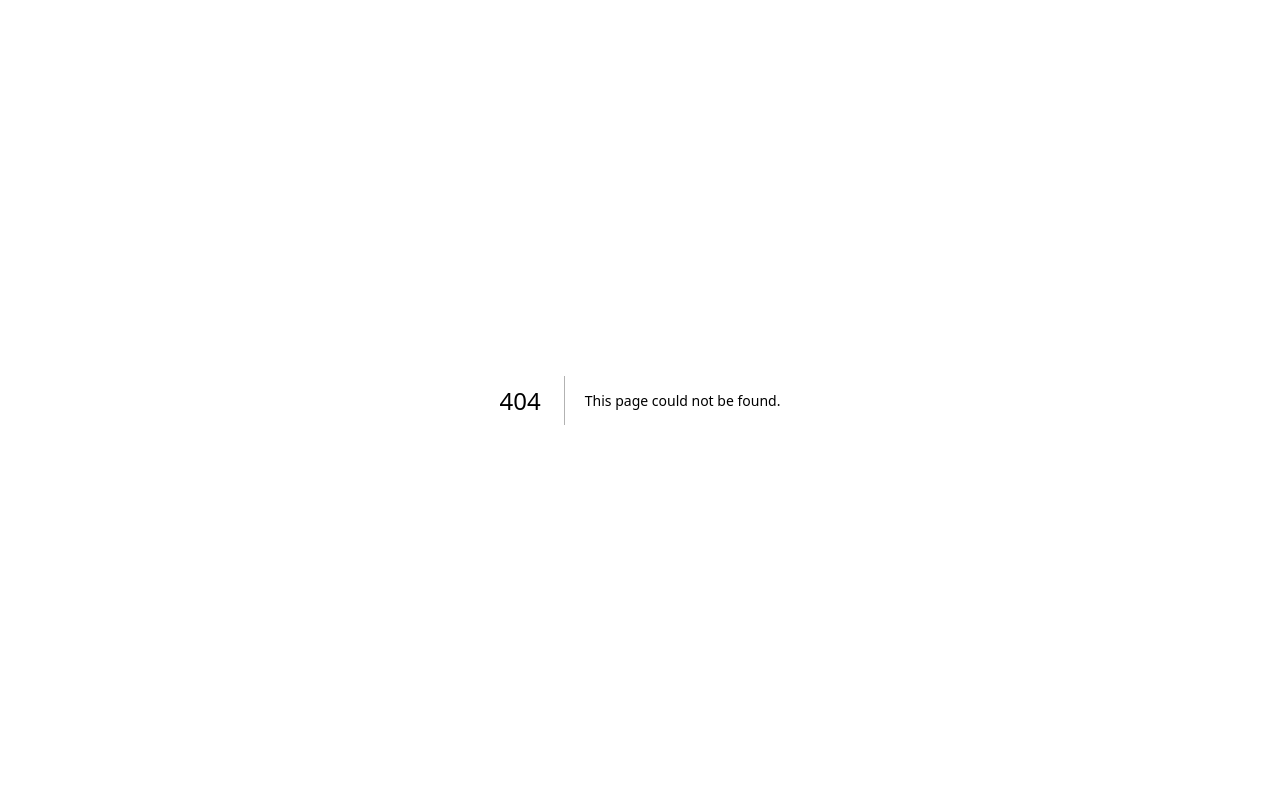
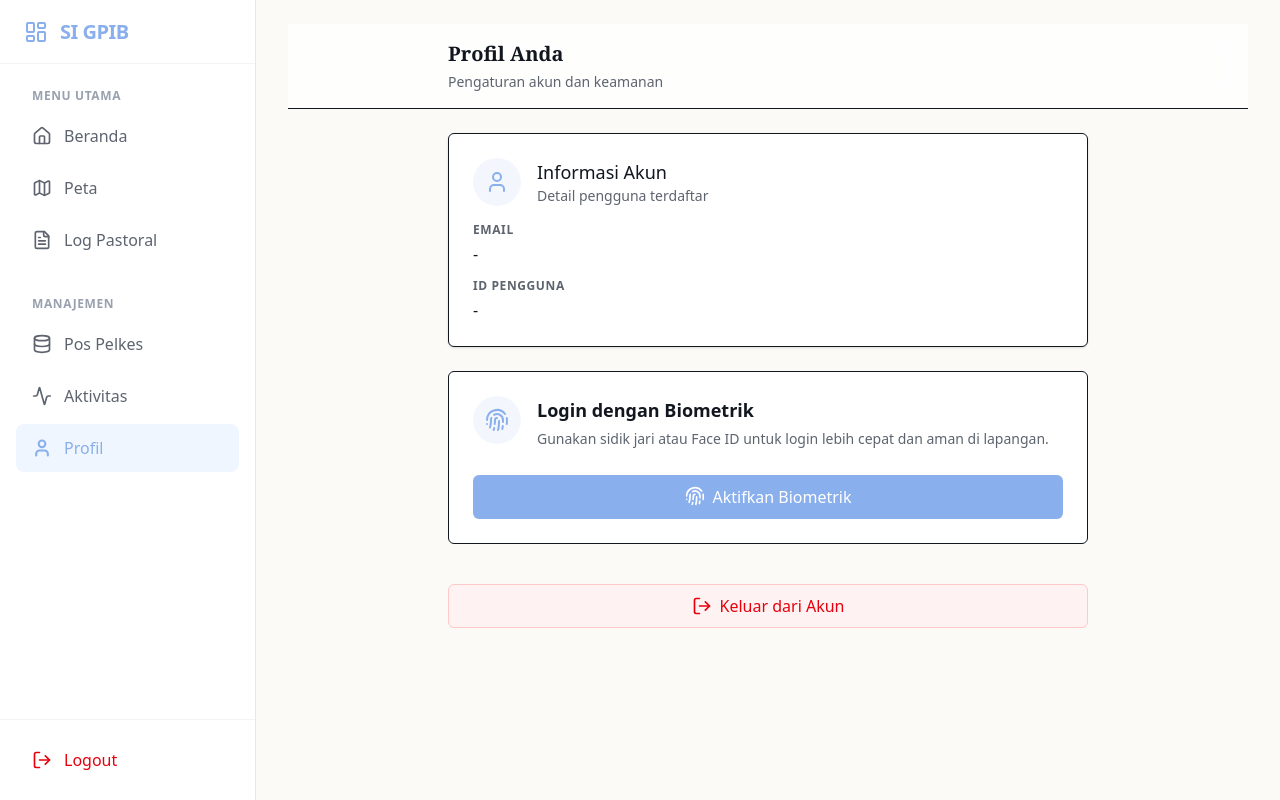
Before and after one commit to stolaputih-amanzero/si-gpib-v2, a Next.js app: page /dashboard/profil in a window 1280 px wide. Before the commit this address had no page. Built offline with nearby package versions, Linux system fonts and the light colour scheme; no server answers.

Commit message:
Add profile page and logout functionality

```diff
--- a/src/app/(auth)/login/actions.ts
+++ b/src/app/(auth)/login/actions.ts
@@ -26,3 +26,10 @@ export async function login(_prevState: any, formData: FormData) {
   revalidatePath('/', 'layout')
   redirect('/dashboard')
 }
+
+export async function logout() {
+  const supabase = await createClient()
+  await supabase.auth.signOut()
+  revalidatePath('/', 'layout')
+  redirect('/login')
+}
--- /dev/null
+++ b/src/app/(dashboard)/dashboard/profil/page.tsx
@@ -0,0 +1,89 @@
+'use client';
+
+import { useState, useEffect } from 'react';
+import { User, LogOut } from 'lucide-react';
+import { BiometricSetup } from '@/components/biometric/BiometricSetup';
+import { createClient } from '@/lib/supabase/client';
+import { logout } from '@/app/(auth)/login/actions';
+
+export default function ProfilPage() {
+  const [user, setUser] = useState<any>(null);
+  const [isLoading, setIsLoading] = useState(true);
+  const [isLoggingOut, setIsLoggingOut] = useState(false);
+
+  useEffect(() => {
+    const fetchUser = async () => {
+      const supabase = createClient();
+      const { data: { user } } = await supabase.auth.getUser();
+      setUser(user);
+      setIsLoading(false);
+    };
+    fetchUser();
+  }, []);
+
+  const handleLogout = async () => {
+    setIsLoggingOut(true);
+    await logout();
+    // Redirect is handled by the server action
+  };
+
+  return (
+    <div className="min-h-screen bg-surface-base pb-safe">
+      {/* Header */}
+      <div className="sticky top-0 z-40 bg-surface-elevated/80 backdrop-blur-md border-b border-border-subtle pt-safe">
+        <div className="max-w-2xl mx-auto px-4 py-4">
+          <h1 className="text-xl font-serif font-bold text-text-high">Profil Anda</h1>
+          <p className="text-sm text-text-muted mt-1">Pengaturan akun dan keamanan</p>
+        </div>
+      </div>
+
+      <div className="max-w-2xl mx-auto px-4 py-6 space-y-6">
+        {/* Account Info */}
+        <div className="bg-surface-elevated rounded-md p-6 shadow-sm border border-border-subtle">
+          <div className="flex items-center gap-4 mb-4">
+            <div className="w-12 h-12 bg-brand-primary/10 rounded-full flex items-center justify-center">
+              <User className="w-6 h-6 text-brand-primary" />
+            </div>
+            <div>
+              <h3 className="font-medium text-text-high text-lg">Informasi Akun</h3>
+              <p className="text-sm text-text-muted">Detail pengguna terdaftar</p>
+            </div>
+          </div>
+
+          {isLoading ? (
+            <div className="animate-pulse space-y-3">
+              <div className="h-4 bg-gray-200 rounded w-1/2"></div>
+              <div className="h-4 bg-gray-200 rounded w-3/4"></div>
+            </div>
+          ) : (
+            <div className="space-y-3 mt-4">
+              <div>
+                <p className="text-xs text-text-muted uppercase tracking-wider font-semibold">Email</p>
+                <p className="text-base text-text-high mt-1">{user?.email || '-'}</p>
+              </div>
+              <div>
+                <p className="text-xs text-text-muted uppercase tracking-wider font-semibold">ID Pengguna</p>
+                <p className="text-base text-text-high mt-1">{user?.id || '-'}</p>
+              </div>
+            </div>
+          )}
+        </div>
+
+        {/* Biometric Setup */}
+        <BiometricSetup />
+
+        {/* Logout */}
+        <div className="pt-4">
+          <button
+            onClick={handleLogout}
+            disabled={isLoggingOut}
+            className="w-full min-h-[44px] bg-red-50 text-red-600 border border-red-200 rounded-md font-medium text-base flex items-center justify-center gap-2 hover:bg-red-100 active:scale-[0.98] transition-all disabled:opacity-50"
+          >
+            <LogOut className="w-5 h-5" />
+            {isLoggingOut ? 'Sedang Keluar...' : 'Keluar dari Akun'}
+          </button>
+        </div>
+      </div>
+    </div>
+  );
+}
```
Also changed, not shown: public/sw.js.
